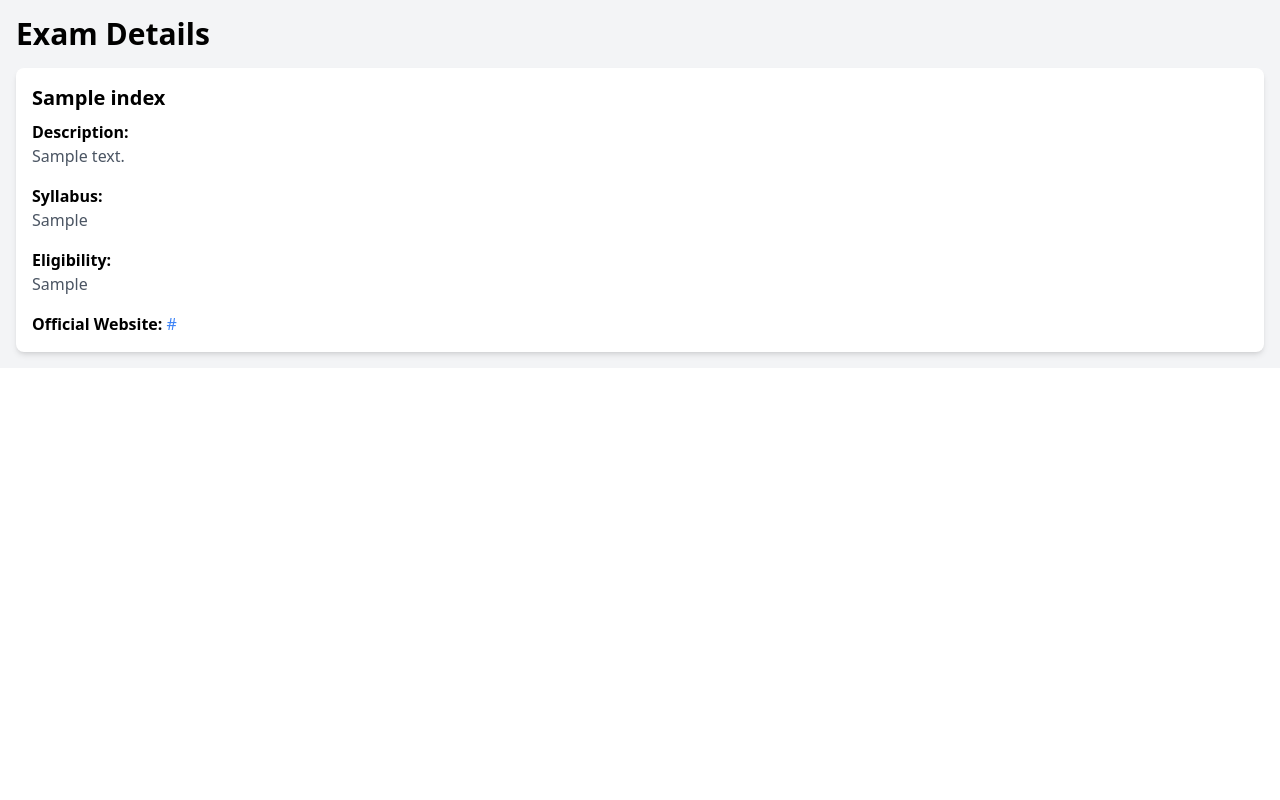
After one commit to Mijashh/exam, a Django app: page /exams/1/ in a window 1280 px wide. The commit adds this page. Run offline with Django 4.2, Linux system fonts and the light colour scheme; tables that the repository leaves empty hold one stand-in row (values such as "Sample post"); some libraries are stand-ins or nearby versions.

Commit message:
feat: Add models for details page and create the admin panel

```diff
--- a/Exam_Details/models.py
+++ b/Exam_Details/models.py
@@ -1,9 +1,25 @@
 from django.db import models
 
-class Exam_Details(models.Model):
-    name = models.CharField(max_length=200)
+
+class ExamIndex(models.Model):
+    exam_name = models.CharField(max_length=200)
     university = models.CharField(max_length=100)
     exam_date=models.DateField()
 
     class Meta:
         db_table = "index"
+
+class ExamDetails(models.Model):
+    exam_index=models.ForeignKey(ExamIndex,on_delete=models.CASCADE)
+    exam_description=models.TextField()
+    exam_syallabus=models.TextField()
+    exam_eligibility=models.TextField()
+    exam_official_website=models.URLField()
+
+    @property
+    def exam_name(self):
+        return self.exam_index.exam_name
+
+# class Exam_resources(models.Model):
+#     exam_index=models.ForeignKey(Exam_Index,on_delete=models.CASCADE)
+#     exam_resources=models.FileField(upload_to="Exam_Details/Resources")
--- /dev/null
+++ b/Exam_Details/templates/Exam_Details/details.html
@@ -0,0 +1,32 @@
+<htlml>
+    <head>
+        <title>Exam Details</title>
+        <script src="https://cdn.tailwindcss.com"></script>
+    </head>
+    <body>
+        <div class="bg-gray-100 p-4">
+            <h1 class="text-3xl font-semibold mb-4">Exam Details</h1>
+            <div class="bg-white p-4 rounded-lg shadow-md">
+                {% for exam_detail in exam_details %}
+                <h2 class="text-xl font-semibold mb-2">{{ exam_detail.exam_index.exam_name }}</h2>
+                <div class="mb-4">
+                    <strong>Description:</strong>
+                    <p class="text-gray-600">{{ exam_detail.exam_description }}</p>
+                </div>
+                <div class="mb-4">
+                    <strong>Syllabus:</strong>
+                    <p class="text-gray-600">{{ exam_detail.exam_syallabus }}</p>
+                </div>
+                <div class="mb-4">
+                    <strong>Eligibility:</strong>
+                    <p class="text-gray-600">{{ exam_detail.exam_eligibility }}</p>
+                </div>
+                <div>
+                    <strong>Official Website:</strong>
+                    <a href="{{ exam_detail.exam_official_website }}" class="text-blue-500 hover:underline">{{ exam_detail.exam_official_website }}</a>
+                    {% endfor %}
+                </div>
+            </div>
+        </div>
+    </body>
+</htlml>
--- a/Exam_Details/urls.py
+++ b/Exam_Details/urls.py
@@ -2,5 +2,6 @@ from django.urls import path
 from . import views
 
 urlpatterns = [
-    path("",views.index,name="index")
+    path("",views.exam_view,name="index"),
+    path("<str:value>/",views.exam_details_view,name="details"),
 ]
--- a/Exam_Details/views.py
+++ b/Exam_Details/views.py
@@ -1,5 +1,12 @@
 from django.shortcuts import render
+from django.http import HttpResponse
+from .models import ExamIndex,ExamDetails
 
 
-def index(request):
-    return render(request,"Exam_Details/index.html")
+def exam_view(request):
+    exam_items=ExamIndex.objects.all()
+    return render(request,"Exam_Details/index.html",{"exam_items":exam_items})
+
+def exam_details_view(request,value):
+    exam_details=ExamDetails.objects.all()
+    return render(request,"Exam_Details/details.html",{"exam_details":exam_details})
--- a/Exams/settings.py
+++ b/Exams/settings.py
@@ -121,7 +121,9 @@ USE_TZ = True
 # https://docs.djangoproject.com/en/4.2/howto/static-files/
 
 STATIC_URL = 'static/'
-
+STATICFILES_DIRS = [
+    BASE_DIR / "Exam_Details/static",
+]
 # Default primary key field type
 # https://docs.djangoproject.com/en/4.2/ref/settings/#default-auto-field
 
--- a/Exams/urls.py
+++ b/Exams/urls.py
@@ -15,9 +15,9 @@ Including another URLconf
     2. Add a URL to urlpatterns:  path('blog/', include('blog.urls'))
 """
 from django.contrib import admin
-from django.urls import path,include
+from django.urls import include, path
 
 urlpatterns = [
     path('admin/', admin.site.urls),
-    path("index/",include("Exam_Details.urls"))
+    path("exams/",include("Exam_Details.urls"))
 ]
```
Also changed, not shown: Exam_Details/admin.py (+15 -2 lines), Exam_Details/static/Exam_Details/style.css (added, +13 -0 lines), Exam_Details/templates/Exam_Details/index.html (+13 -9 lines), Exam_Details/migrations/0002_rename_name_exam_details_exam_name.py (added), Exam_Details/migrations/0003_rename_exam_details_exam_index.py (added), Exam_Details/migrations/0004_exam_details.py (added), Exam_Details/migrations/0005_rename_exam_index_examindex_examdetails_and_more.py (added), Exam_Details/migrations/0006_remove_examdetails_exam_name.py (added), 1 other file.
